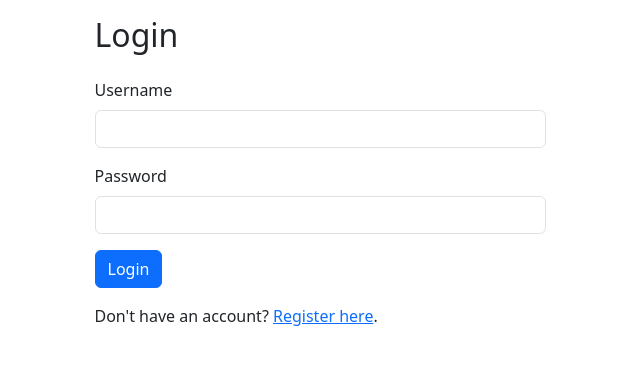
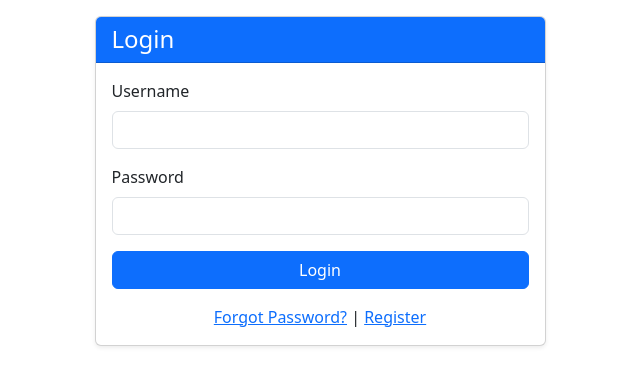
Before and after one commit to onesmuson/Patient-Data-Management-System-PDMS-, a Flask app: template templates/login.html in a window 1280 px wide. Shown: the part 56-442 px from the top of the page, without its empty margins (320-960 px from the left). Run offline with Flask 3, Linux system fonts and the light colour scheme; the template is opened without the code that fills it, so the values that code supplies are empty.

Commit message:
Update login.html

```diff
--- a/templates/login.html
+++ b/templates/login.html
@@ -3,19 +3,28 @@
 {% block content %}
 <div class="row justify-content-center">
   <div class="col-md-5">
-        <h2 class="mb-4">Login</h2>
+    <div class="card shadow-sm">
+      <div class="card-header bg-primary text-white">
+        <h4 class="mb-0">Login</h4>
+      </div>
+      <div class="card-body">
         <form method="POST" action="{{ url_for('login') }}">
           <div class="mb-3">
             <label for="username" class="form-label">Username</label>
-                <input type="text" class="form-control" name="username" required>
+            <input type="text" class="form-control" name="username" id="username" required>
           </div>
           <div class="mb-3">
             <label for="password" class="form-label">Password</label>
-                <input type="password" class="form-control" name="password" required>
+            <input type="password" class="form-control" name="password" id="password" required>
           </div>
-            <button type="submit" class="btn btn-primary">Login</button>
+          <button type="submit" class="btn btn-primary w-100">Login</button>
         </form>
-        <p class="mt-3">Don't have an account? <a href="{{ url_for('register') }}">Register here</a>.</p>
+        <div class="mt-3 text-center">
+          <a href="{{ url_for('forgot_password') }}">Forgot Password?</a> |
+          <a href="{{ url_for('register') }}">Register</a>
+        </div>
+      </div>
+    </div>
   </div>
 </div>
 {% endblock %}
```
Lines whose indentation alone changed are shown as unchanged.
